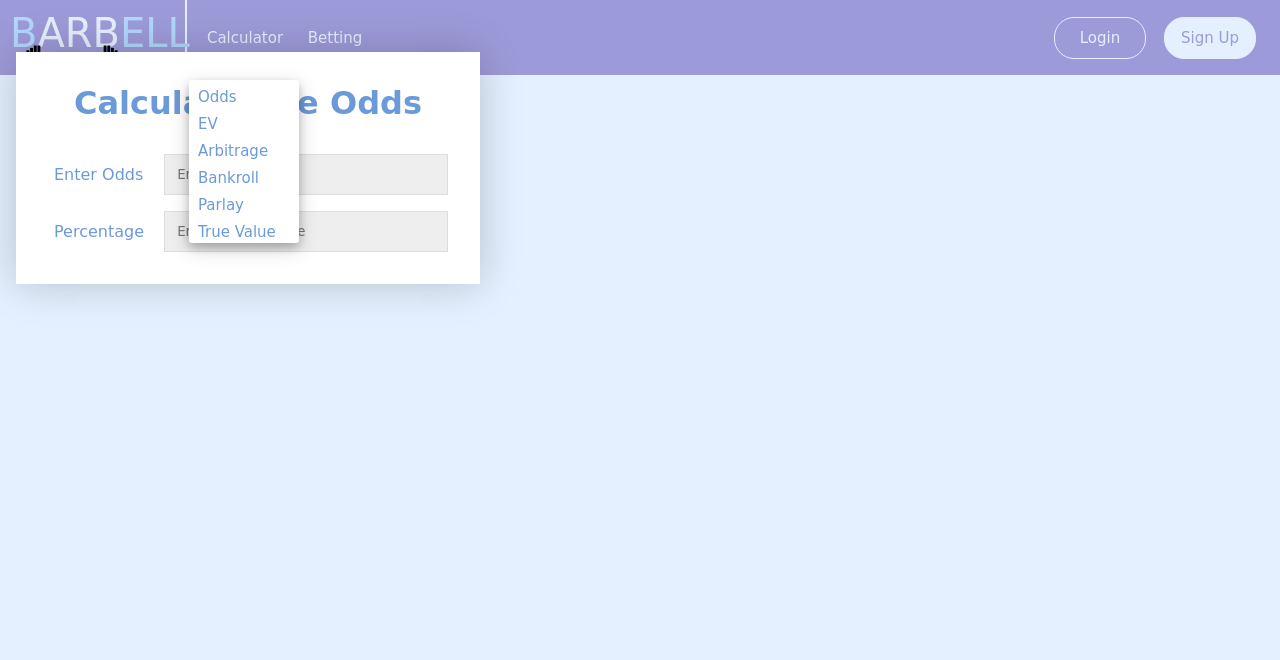
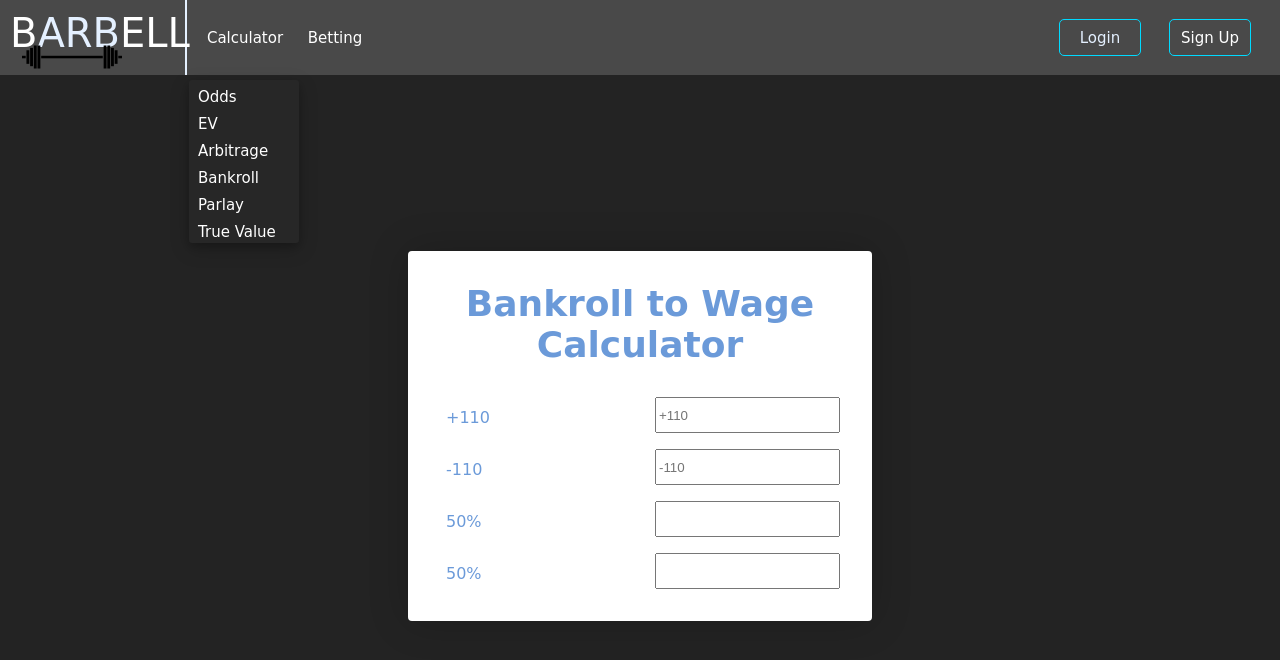
Before and after one commit to sumonst21/bARBell, a plain HTML site: page truevalcalc.html in a window 1280 px wide. Both pictures are taken after a click on the link "Calculator". Drawn offline with nearby package versions, Linux system fonts and the light colour scheme; a web font is replaced by a local one.

```diff
--- a/css/custom.css
+++ b/css/custom.css
@@ -2,7 +2,7 @@
 	width: 100vw;
 	height: 75px;
 	border: solid 0px black;
-	background-color: #9d9ad9;
+	background-color: #494949;
 	z-index: 98;
 	position: fixed;
 	top: 0px;
@@ -16,7 +16,7 @@ body{
 	left: 10px;
 	top: 10px;
 	font-family: 'Anybody', cursive;
-	color: #b1d7fc;
+	color: white;
 	text-decoration: none;
 	z-index: 100;
 }
@@ -35,11 +35,11 @@ body{
 
 }
 #login{
-	width: 90px;
+	width: 80px;
 	display: flex;
-	height: 40px;
-	border: solid 1.5px #E4F0FF;
-	border-radius: 20px;
+	height: 35px;
+	border: solid 1.5px #00DAFF;
+	border-radius: 5px;
 	align-items: center;
 	justify-content: center;
 	font-family: 'Anybody', cursive;
@@ -49,28 +49,25 @@ body{
 
 }
 #sign_up{
-	width: 90px;
+	width: 80px;
 	display: flex;
-	height: 40px;
-	border: solid 1.5px #E4F0FF;
-	border-radius: 20px;
-	background-color: #E4F0FF;
+	height: 35px;
+	border: solid 1.5px #00DAFF;
+	border-radius: 5px;
 	align-items: center;
 	justify-content: center;
 	font-family: 'Anybody', cursive;
-	color: #9d9ad9;
+	color: white;
 	text-decoration: none;
 	font-size: 15px;
 
 
 }
 #login:hover{
-	background-color: #E4F0FF;
-	color: #6b9ad9;
+	background-color: #272727;
 }
 #sign_up:hover{
-	background-color: #E4F0FF;
-	color: #6b9ad9;
+	background-color: #272727;
 }
 #logo_img{
 	position: fixed;
@@ -94,11 +91,11 @@ body{
 	width: 90px;
 	display: flex;
 	height: 40px;
-	border: solid 0px #E4F0FF;
+	border: solid 0px #00DAFF;
 	align-items: center;
 	justify-content: center;
 	font-family: 'Anybody', cursive;
-	color: #E4F0FF;
+	color: white;
 	text-decoration: none;
 	font-size: 15px;
 	border-radius: 20px;
@@ -108,11 +105,11 @@ body{
 	width: 90px;
 	display: flex;
 	height: 40px;
-	border: solid 0px #9d9ad9;
+	border: solid 0px #00DAFF;
 	align-items: center;
 	justify-content: center;
 	font-family: 'Anybody', cursive;
-	color: #E4F0FF;
+	color: white;
 	text-decoration: none;
 	font-size: 15px;
 	border-radius: 20px;
@@ -126,15 +123,15 @@ body{
 	left: 185px;
 }
 #calculator:hover{
-	color: #D2E6FF;
+	color: #00DAFF;
 }
 #Betting:hover{
-	color: #D2E6FF;
+	color: #00DAFF;
 }
 
 
 #mainArea{
-	background-color: #E4F0FF;
+	background-color: #232323;
 	height: 100vh;
 	width: 100vw;
 	position: fixed;
@@ -147,10 +144,11 @@ body{
 
 /*slide down menue*/
 #dropdwn{
+	border: solid 0px #494949;
 	padding-top: 8px;
 	width: 110px;
 	height: 155px;
-	background-color: white;
+	background-color: #272727;
 	position: fixed;
 	display: flex;
 	top: 80px;
@@ -158,13 +156,13 @@ body{
 	display: none;
 	z-index: 1000;
 	border-radius: 3px;
-	box-shadow: 0 4px 8px 0 rgba(0, 0, 0, 0.2), 0 6px 20px 0 rgba(0, 0, 0, 0.19)
+	box-shadow: 0 4px 8px 0 rgba(0, 0, 0, 0.2), 0 6px 20px 0 rgba(0, 0, 0, 0.19);
 }
 #dropdwn2{
 	padding-top: 8px;
 	width: 110px;
 	height: 155px;
-	background-color: white;
+	background-color: #272727;
 	position: fixed;
 	display: flex;
 	top: 80px;
@@ -178,9 +176,12 @@ body{
 .Calc{
 	font-size: 15px;
 	font-family: 'Anybody', cursive;
-	color: #6b9ad9;
+	color: white;
 	text-decoration: none;
 	margin: 9px;
+}
+.Calc:hover{
+	color: #00DAFF;
 }
 
 #footer{
--- a/truevalcalc.html
+++ b/truevalcalc.html
@@ -18,46 +18,50 @@ Add both percents together = total
 <head>
 	<meta charset="utf-8">
 	<meta name="viewport" content="width=device-width, initial-scale=1">
-	<title></title>
-<script>
-	function mult(value){
-		var x
-
-		if(value>0){
-			x = 100/(parseInt(value)+100)*100
-		}
-		else{
-			x = (-1*value)/((-1*value)+100)*100
-		}
-
-		document.getElementById('Percent_1').value = x;
-	}
+	<title>Barbell</title>
+	<link rel="stylesheet" href="css/custom.css">
+	<style>
+	@import url('https://fonts.googleapis.com/css2?family=Anybody:wght@500&display=swap');
+	</style>
 
 
-</script>
 
-<link rel="stylesheet" href="css/custom.css">
-<style>
-	@import url('https://fonts.googleapis.com/css2?family=Anybody:wght@500&display=swap');
-</style>
 </head>
+
 <body>
-	<div class="form_container">
+<div id="body">
+		<div class="form_container">
 			<div class="form" id="create_account">
-				<h1 class="form_title" style="color: #6b9ad9;">Calculate The Odds</h1>
+				<h1 class="form_title" style="color: #6b9ad9;">Bankroll to Wage Calculator</h1>
 				<div class="form_message form_message_error"></div>
 				<div class="input_group" style="display: flex; justify-content: space-between; flex-direction: row;">
 					<div  class="captions">
-						Enter Odds
+						+110
 					</div>
-					<input type="text" onkeyup="mult(this.value);" id="signupUsername" class="form_input" autofoucs placeholder="Enter Odds">
+					<input type="text" id="positiveOdds" autofoucs placeholder="+110">
 				</div>
 				<div class="input_group" style="display: flex; justify-content: space-between; flex-direction: row;">
 					<div  class="captions">
-						Percentage
+						-110
 					</div>
-					<input type="text" id="Percent_1" name="" readonly class="form_input" autofoucs placeholder="Enter a percentage">
+					<input type="text" id="negativeOdds" autofoucs placeholder="-110">
 				</div>
+
+
+
+				<div class="input_group" style="display: flex; justify-content: space-between; flex-direction: row;">
+					<div  class="captions">
+						50%
+					</div>
+					<input type="text" id="positiveTotal" readonly>
+				</div>
+				<div class="input_group" style="display: flex; justify-content: space-between; flex-direction: row;">
+					<div  class="captions">
+						50%
+					</div>
+					<input type="text" id="nagativeTotal" readonly>
+				</div>
+
 			</div>
 
 		</div>
@@ -103,12 +107,11 @@ Add both percents together = total
 		</div>
 	</div>
 
-
+	<img src="images/barbell.png" id="logo_img">
 
 	<div id="header">
 		<a href="index.html" id="logo">
 			B<span style="color: #E4F0FF">ARB</span>ELL
-			<img src="images/barbell.png" id="logo_img">
 		</a>
 		<div id="divider">
 
@@ -129,9 +132,83 @@ Add both percents together = total
 	<div id="mainArea">
 	</div>
 
+<!--
+
+
+
+	<div id="mainArea">
+		<div class="description_cont">
+			<div class="description">
+				Sportsbook Odds Simplified
+			</div>
+		</div>
+		<div id="tr1">
+			<div class="group">
+				<label for="">American : </label>
+				<input type ="text" name="" onkeyup="mult(this.value);" class="input1">
+
+			</div>
+
+			<div class="group" >
+				<label for="">Decimal : </label>
+				<input type ="text" id="decimal" name="" readonly class="input1">
+			</div>
+		</div>
+		<div id="tr2">
+			<div class="group">
+				<label for="">Fraction : </label>
+				<input type ="text" id="fraction" name="" readonly class="input1">
+			</div>
+
+			<div class="group" >
+				<label for="">Probability : </label>
+				<input type ="text" id="probability" name="" readonly class="input1">
+			</div>
+		</div>
+	</div>
+
+
+	<div id="footer">
+		footer... fill with stuff
+	</div>
+-->
+
+
+
+
+
+
+
 
 <script src="https://ajax.googleapis.com/ajax/libs/jquery/3.6.0/jquery.min.js"></script>
 
 <script src="js/custom.js"></script>
+<script>
+
+		var positiveOdds = document.getElementById("positiveOdds");
+        var negativeOdds = document.getElementById("negativeOdds");
+
+        var positiveTrue = document.getElementById("positiveTrue");
+        var negativeTrue = document.getElementById("negativeTrue");
+        var positiveTotal = document.getElementById("positiveTotal")
+        var negativeTotal = document.getElementById("negativeTotal")
+
+    function getTrueWin(){
+    	var positiveTrue =(100/(positiveOdds.value+100)*100)
+    	var negativeTrue = (-1*negativeOdds.value)/((-1*negativeOdds.value)+100)*100
+
+    	var positiveTotal = positiveTrue.value/(positiveTrue.value + negativeTrue.value)
+
+    }
+    negativeOdds.onchange=positiveOdds.onchange=getTrueWin;
+
+</script>
 </body>
 </html>
+
+Convert both sportsbook odds to %
+100/(parseInt(value)+100)*100 (+) = %
+(-1*value)/((-1*value)+100)*100 (-) = %
+
+Add both percents together = total
+%/total = true win %
```
Also changed, not shown: bankrollcalc.html (+8 -4 lines), index.html (+1 -1 lines).
